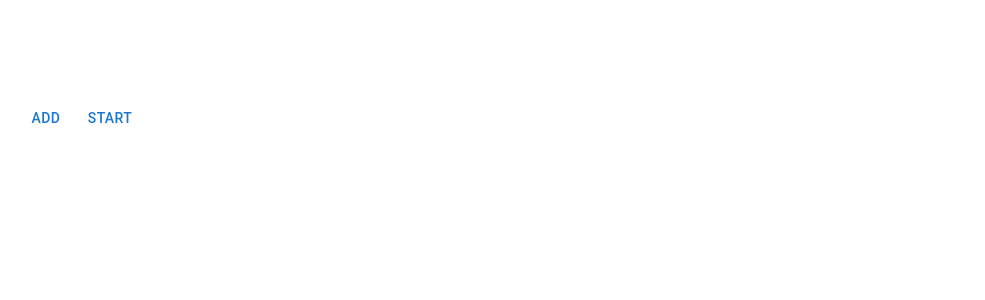
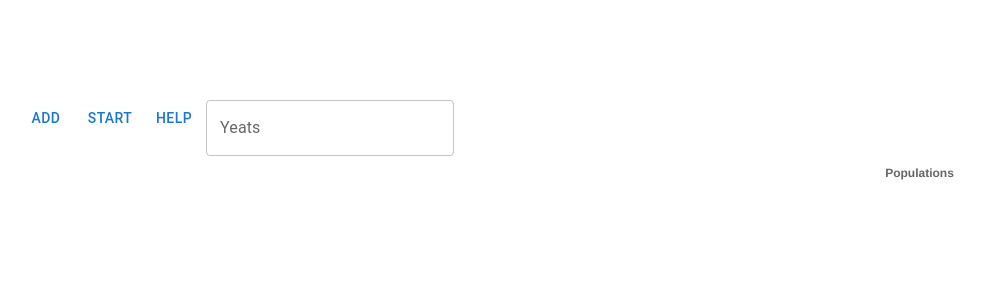
Before and after one commit to jivko25/Eco-System-Simulator, a Next.js app in the folder app/: page / in a window 1280 px wide. Shown: the top 300 px of the page, without its empty margins (86-1071 px from the left). Built offline with nearby package versions, Linux system fonts and the light colour scheme.

Commit message:
Add chart and help

```diff
--- a/app/package.json
+++ b/app/package.json
@@ -13,8 +13,10 @@
     "@mui/icons-material": "^5.0.3",
     "@mui/lab": "*",
     "@mui/material": "^5.0.3",
+    "chart.js": "^3.7.1",
     "next": "12.0.10",
     "react": "17.0.2",
+    "react-chartjs-2": "^4.0.1",
     "react-dom": "17.0.2",
     "sass": "^1.49.7"
   },
--- a/app/pages/index.js
+++ b/app/pages/index.js
@@ -7,6 +7,10 @@ import Grid from '@mui/material/Grid'
 import Item from '../src/components/item/Item'
 import { useState } from 'react'
 import AddItem from '../src/components/add-item-modal/AddItem'
+import Chart from '../src/components/chart/Chart'
+import Help from '../src/components/help/Help'
+
+
 
 
 // title
@@ -18,40 +22,48 @@ import AddItem from '../src/components/add-item-modal/AddItem'
 export default function Home() {
   const [animals, setAnimals] = useState({});
   const [openAddDialog, setOpenAddDialog] = useState(false);
-  const addItem = (title) => {
+  const [openHelp, setOpenHelp] = useState(false);
+  const [years, setYears] = useState('');
+  const [action, setAction] = useState(false);
+  const addItem = (title, population = 0) => {
     console.log(typeof Array.from(animals));
     const animal = {
       title,
+      population: population,
       births : 0,
       deaths : 0
     }
-    console.log(animal);
     const newAnimals = animals;
     newAnimals[title] = animal;
-    console.log(newAnimals);
     setAnimals(newAnimals)
   }
 
-  const onValuesChange = (value) => {
-    setAnimals(value);
-    console.log(animals);
-  }
   return (
     <div className={styles.wrapper}>
         <Button onClick={() => setOpenAddDialog(true)}>Add</Button>
-        <Button onClick={() => {console.log(animals);}}>START</Button>
+        <Button onClick={() => {console.log(animals);setAction(old => !old)}}>START</Button>
+        <Button onClick={() => setOpenHelp(true)}>Help</Button>
+        <TextField
+          label="Yeats"
+          value={years}
+          onChange={(e) => {setYears(e.target.value)}}
+        />
       <Grid container spacing={2}>
         <Grid item xs={8}>
           {
             Object.keys(animals)?.map(item => {
               return (
-              <Item data={animals[item]} otherAnimals={animals} key={animals[item].title} onValuesChange={(value) => {onValuesChange(value)}}/>
+              <Item data={animals[item]} otherAnimals={animals} key={animals[item].title} onValuesChange={(value) => setAnimals(value)}/>
               )
             })
           }
         </Grid>
+        <Grid item xs={4}>
+          <Chart animals={animals} years={years} action={action}/>
+        </Grid>
       </Grid>
-        <AddItem open={openAddDialog} onClose={() => setOpenAddDialog(false)} onAdd={(title) => {addItem(title)}}/>
+        <AddItem open={openAddDialog} onClose={() => setOpenAddDialog(false)} onAdd={(title, population) => addItem(title, population)}/>
+        <Help open={openHelp} onClose={() => setOpenHelp(false)}/>
     </div>
   )
 }
--- a/app/src/components/add-item-modal/AddItem.jsx
+++ b/app/src/components/add-item-modal/AddItem.jsx
@@ -1,11 +1,14 @@
-import { Button, Dialog, DialogActions, DialogContent, DialogTitle, DialogContentText, TextField } from '@mui/material'
+import { Button, Dialog, DialogActions, DialogContent, DialogTitle, DialogContentText, TextField, Grid } from '@mui/material'
 import { useState } from 'react';
 import styles from './AddItem.jsx'
 
 export default function AddItem({open, onClose, onAdd}){
     const [title, setTitle] = useState('');
+    const [start, setStart] = useState(0);
     const addItem = () => {
-        onAdd(title);
+        onAdd(title, Number(start));
+        setTitle('');
+        setStart(0)
         onClose();
     }
     return(
@@ -16,12 +19,24 @@ export default function AddItem({open, onClose, onAdd}){
       >
         <DialogTitle>{"Use Google's location service?"}</DialogTitle>
         <DialogContent>
-            <TextField
-              label="Title"
-              value={title}
-              onChange={(e) => {setTitle(e.target.value)}}
-
-            />
+            <Grid container spacing={3}>
+              <Grid item xs={12}>
+                    <TextField
+                    label="Title"
+                    value={title}
+                    onChange={(e) => {setTitle(e.target.value)}}
+                    fullWidth
+                    />
+              </Grid>
+              <Grid item xs={12}>
+                    <TextField
+                    label="Start number"
+                    value={start}
+                    onChange={(e) => {setStart(e.target.value)}}
+                    fullWidth
+                        />
+              </Grid>
+            </Grid>
         </DialogContent>
         <DialogActions>
           <Button onClick={onClose}>Close</Button>
--- /dev/null
+++ b/app/src/components/chart/Chart.jsx
@@ -0,0 +1,99 @@
+import {
+    Chart as ChartJS,
+    CategoryScale,
+    LinearScale,
+    PointElement,
+    LineElement,
+    Title,
+    Tooltip,
+    Legend,
+  } from 'chart.js';
+import { useState } from 'react';
+import { useEffect } from 'react';
+  import { Line } from 'react-chartjs-2';
+
+  ChartJS.register(
+    CategoryScale,
+    LinearScale,
+    PointElement,
+    LineElement,
+    Title,
+    Tooltip,
+    Legend
+  );
+  export default function Chart({animals, years = 1, action}){
+    const [chartData, setChartData] = useState([]);
+    const [labels, setLabels] = useState([]);
+  const options = {
+    responsive: true,
+    plugins: {
+      legend: {
+        position: 'top',
+      },
+      title: {
+        display: true,
+        text: 'Populations',
+      },
+    },
+  };
+
+  const animalData = [];
+
+  function getRandomInt(max) {
+    return Math.floor(Math.random() * max);
+  }
+
+  useEffect(() => {
+      console.log('action');
+    setChartData([]);
+    setLabels([])
+    for(let i = 0; i <= years; i++){
+        setLabels(old => [...old, i])
+    }
+    Object.keys(animals).map(item => {
+    const temp = {...animals[item]}
+    temp.population = animals[item].population
+    console.log(temp);
+    console.log(animals);
+    const red = getRandomInt(255);
+    const green = getRandomInt(255);
+    const blue = getRandomInt(255);
+    const animalsPerYear = [];
+    for(let i = 0; i <= years; i++){
+        let newData = Math.floor(temp.population + temp.population*(temp.births/100) - temp.population*(temp.deaths/100));
+        Object.keys(animals[item]).forEach(prop => {
+            if(prop !== 'births' && prop !== 'deaths' && prop !== 'population' && prop !== 'title'){
+                console.log(animals[item][prop]);
+                newData -= animals[prop].population * animals[item][prop];
+                console.log(animals[prop].population * animals[item][prop]);
+            }
+        })
+        // console.log(typeof newData);
+        temp.population = Number(newData)
+        animalsPerYear.push(newData);
+    }
+    animalData[animals[item].title] = {
+        label : animals[item].title,
+        data: [10, 200, 300],
+        backgroundColor: `rgb(${red}, ${green}, ${blue})`,
+        backgroundColor: `rgb(${red}, ${green}, ${blue})`,
+    }
+    setChartData(old => [...old, {
+        label : animals[item].title,
+        data: animalsPerYear,
+        backgroundColor: `rgb(${red}, ${green}, ${blue})`,
+        backgroundColor: `rgb(${red}, ${green}, ${blue})`,
+    }])
+    // console.log(chartData);
+  })}, [action])
+  const data = {
+    labels,
+    datasets: chartData
+  };
+
+      return(
+          <div>
+            <Line options={options} data={data} />
+          </div>
+      )
+  }
--- /dev/null
+++ b/app/src/components/help/Help.jsx
@@ -0,0 +1,25 @@
+import { Button, Dialog, DialogActions, DialogContent, DialogTitle, DialogContentText, TextField, Grid } from '@mui/material'
+
+export default function Help({open, onClose}){
+    return(
+        <Dialog
+        open={open}
+        onClose={onClose}
+        aria-describedby="alert-dialog-slide-description"
+      >
+        <DialogTitle>{"How to use Eco System Simulator"}</DialogTitle>
+        <DialogContent>
+        <DialogContentText id="alert-dialog-slide-description">
+            <p>1. Add new animal from "Add".</p>
+            <p>2. Select its name and starting population</p>
+            <p>3. Add births and deaths percentage per year.</p>
+            <p>4. Add number of years</p>
+            <p>5. Click "Start" button</p>
+          </DialogContentText>
+        </DialogContent>
+        <DialogActions>
+          <Button onClick={onClose}>Close</Button>
+        </DialogActions>
+      </Dialog>
+    )
+}
--- a/app/src/components/item/Item.jsx
+++ b/app/src/components/item/Item.jsx
@@ -7,20 +7,18 @@ import AddITem from "../add-item-modal/AddItem";
 import Button from '@mui/material/Button'
 
 export default function Item({data, otherAnimals, onValuesChange}){
-    console.log(data.title);
-
     const [births, setBirths] = useState(data.births);
     const [deaths, setDeaths] = useState(data.deaths);
 
     const handleChangeBirths = (value) => {
         setBirths(value);
-        otherAnimals[data.title] = {title : data.title, births, deaths}
+        otherAnimals[data.title] = {title : data.title, births : value, deaths, population: data.population}
         onValuesChange(otherAnimals);
     }
 
-    const handleChangeDeaths = (value) => {
+    function handleChangeDeaths(value){
         setDeaths(value);
-        otherAnimals[data.title] = {title : data.title, births, deaths}
+        otherAnimals[data.title] = {title : data.title, births, deaths : value, population: data.population}
         onValuesChange(otherAnimals);
     }
 
@@ -33,8 +31,8 @@ export default function Item({data, otherAnimals, onValuesChange}){
         <div className={styles.wrapper}>
             <Grid container spacing={3}>
                 <Grid item xs={12}>
-                    <Typography variant="h3" color="initial">
-                        {data.title}
+                    <Typography variant="h5" color="initial">
+                        {data.title} - {data.population}
                     </Typography>
                 </Grid>
                 <Grid item>
```
Also changed, not shown: 1 other file (tests, documents, lock files or other folders).
